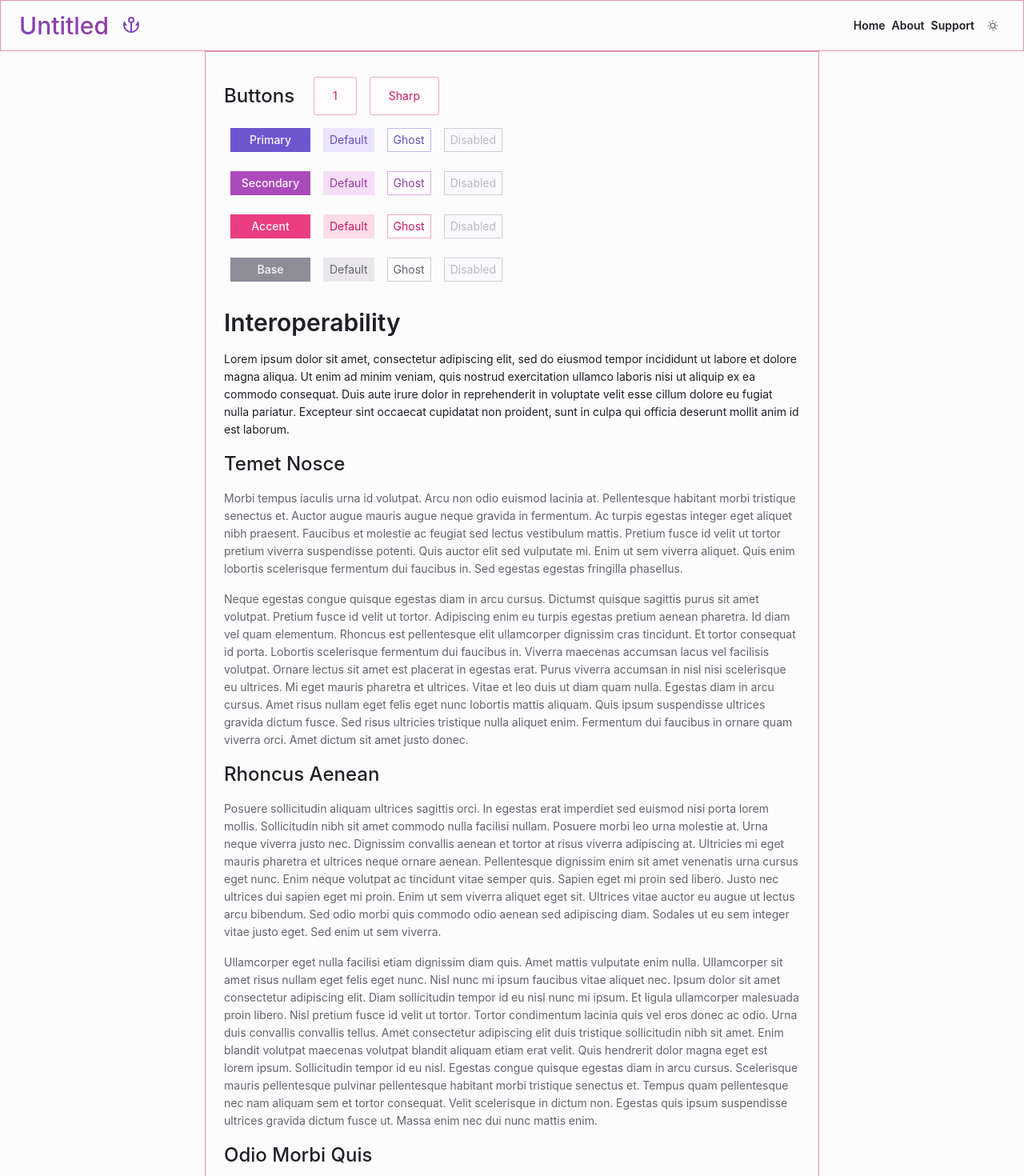
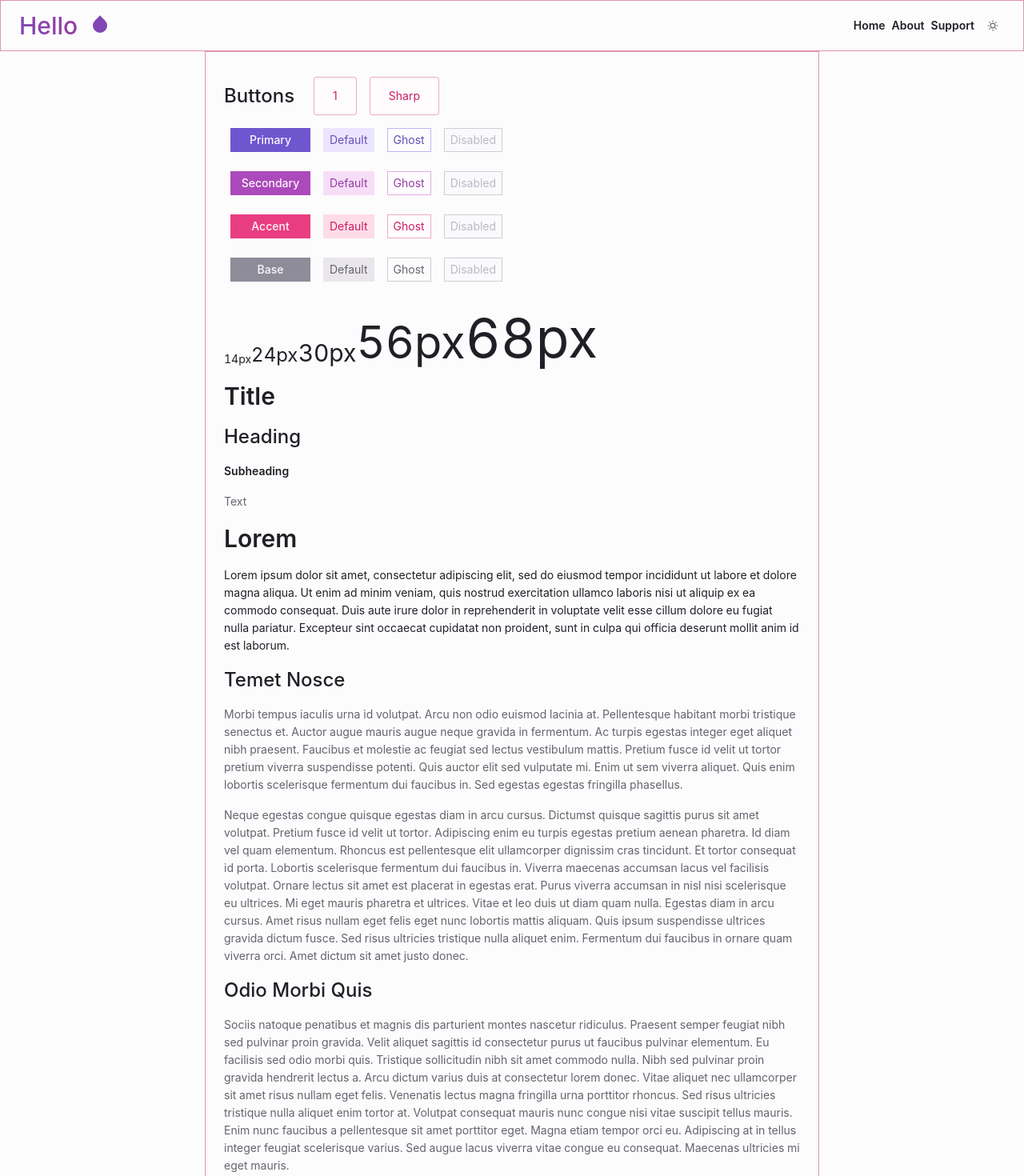
Before and after one commit to nrsimonelli/green-knight, a React (Create React App) app: page / in a window 1280 px wide. Shown: the top 1470 px of the page at 80% size. Built offline with nearby package versions, Linux system fonts and the light colour scheme.

Commit message:
nav props and font sizes

```diff
--- a/src/App.js
+++ b/src/App.js
@@ -124,12 +124,39 @@ const App = () => {
 
   return (
     <>
-      <Nav />
+      <Nav Title='hello' />
       <Flex>
         <Container static='2' screen>
           <ButtonDemo />
           <Flex direction='column'>
-            <TextTitle case='initial'>Interoperability</TextTitle>
+            <Flex
+              direction='row'
+              align='end'
+              justify='start'
+              wrap='wrap'
+            >
+              <Text color='contrast' size='1'>
+                14px
+              </Text>
+              <Text color='contrast' size='2'>
+                24px
+              </Text>
+              <Text color='contrast' size='3'>
+                30px
+              </Text>
+              <Text color='contrast' size='4'>
+                56px
+              </Text>
+              <Text color='contrast' size='5'>
+                68px
+              </Text>
+            </Flex>
+            <TextTitle case='capitalize'>title</TextTitle>
+            <TextHead case='capitalize'>heading</TextHead>
+            <TextSub case='capitalize'>subheading</TextSub>
+            <Text case='capitalize'>text</Text>
+
+            <TextTitle case='initial'>Lorem</TextTitle>
 
             <Text color='contrast'>
               Lorem ipsum dolor sit amet, consectetur adipiscing elit,
@@ -176,46 +203,6 @@ const App = () => {
               donec.
             </Text>
 
-            <TextHead>Rhoncus aenean</TextHead>
-            <Text>
-              Posuere sollicitudin aliquam ultrices sagittis orci. In
-              egestas erat imperdiet sed euismod nisi porta lorem
-              mollis. Sollicitudin nibh sit amet commodo nulla
-              facilisi nullam. Posuere morbi leo urna molestie at.
-              Urna neque viverra justo nec. Dignissim convallis aenean
-              et tortor at risus viverra adipiscing at. Ultricies mi
-              eget mauris pharetra et ultrices neque ornare aenean.
-              Pellentesque dignissim enim sit amet venenatis urna
-              cursus eget nunc. Enim neque volutpat ac tincidunt vitae
-              semper quis. Sapien eget mi proin sed libero. Justo nec
-              ultrices dui sapien eget mi proin. Enim ut sem viverra
-              aliquet eget sit. Ultrices vitae auctor eu augue ut
-              lectus arcu bibendum. Sed odio morbi quis commodo odio
-              aenean sed adipiscing diam. Sodales ut eu sem integer
-              vitae justo eget. Sed enim ut sem viverra.
-            </Text>
-            <Text>
-              Ullamcorper eget nulla facilisi etiam dignissim diam
-              quis. Amet mattis vulputate enim nulla. Ullamcorper sit
-              amet risus nullam eget felis eget nunc. Nisl nunc mi
-              ipsum faucibus vitae aliquet nec. Ipsum dolor sit amet
-              consectetur adipiscing elit. Diam sollicitudin tempor id
-              eu nisl nunc mi ipsum. Et ligula ullamcorper malesuada
-              proin libero. Nisl pretium fusce id velit ut tortor.
-              Tortor condimentum lacinia quis vel eros donec ac odio.
-              Urna duis convallis convallis tellus. Amet consectetur
-              adipiscing elit duis tristique sollicitudin nibh sit
-              amet. Enim blandit volutpat maecenas volutpat blandit
-              aliquam etiam erat velit. Quis hendrerit dolor magna
-              eget est lorem ipsum. Sollicitudin tempor id eu nisl.
-              Egestas congue quisque egestas diam in arcu cursus.
-              Scelerisque mauris pellentesque pulvinar pellentesque
-              habitant morbi tristique senectus et. Tempus quam
-              pellentesque nec nam aliquam sem et tortor consequat.
-              Velit scelerisque in dictum non. Egestas quis ipsum
-              suspendisse ultrices gravida dictum fusce ut. Massa enim
-              nec dui nunc mattis enim.
-            </Text>
             <TextHead>Odio morbi quis</TextHead>
             <Text>
               Sociis natoque penatibus et magnis dis parturient montes
@@ -259,12 +246,6 @@ const App = () => {
           </Text>
         </Container>
       </Flex>
-
-      <Flex direction='column' align='center' justify='center'>
-        1
-      </Flex>
-
-      <Flex>3</Flex>
     </>
   );
 };
--- a/src/components/Nav/Nav.tsx
+++ b/src/components/Nav/Nav.tsx
@@ -1,12 +1,24 @@
 import React from 'react';
-import { RiAnchorFill } from 'react-icons/ri';
+import { RiDropFill } from 'react-icons/ri';
 import { Container } from '../Container';
 import { Flex } from '../Flex';
 import { Text, TextSub } from '../Text';
 import { ThemeToggle } from '../ThemeToggle/ThemeToggle';
 import { LINK_TREE } from '../../constants';
 
-export const Nav = () => {
+type Props = {
+  Title?: string;
+  Logo?: object | string;
+  Links?: object;
+  Toggle?: boolean;
+};
+
+export const Nav = ({
+  Title = 'untitled',
+  Logo = <RiDropFill />,
+  Links = LINK_TREE,
+  Toggle = false,
+}: Props) => {
   return (
     <Flex align='center' css={{ height: '$5' }}>
       <Container css={{ height: '$full' }}>
@@ -19,7 +31,7 @@ export const Nav = () => {
               weight='2'
               case='capitalize'
             >
-              untitled
+              {Title}
             </Text>
             <Text
               size='2'
@@ -30,7 +42,7 @@ export const Nav = () => {
                 mx: '$3',
               }}
             >
-              <RiAnchorFill />
+              {Logo}
             </Text>
           </Flex>
           <Flex align='center' justify='end' css={{ flexGrow: '7' }}>
```
